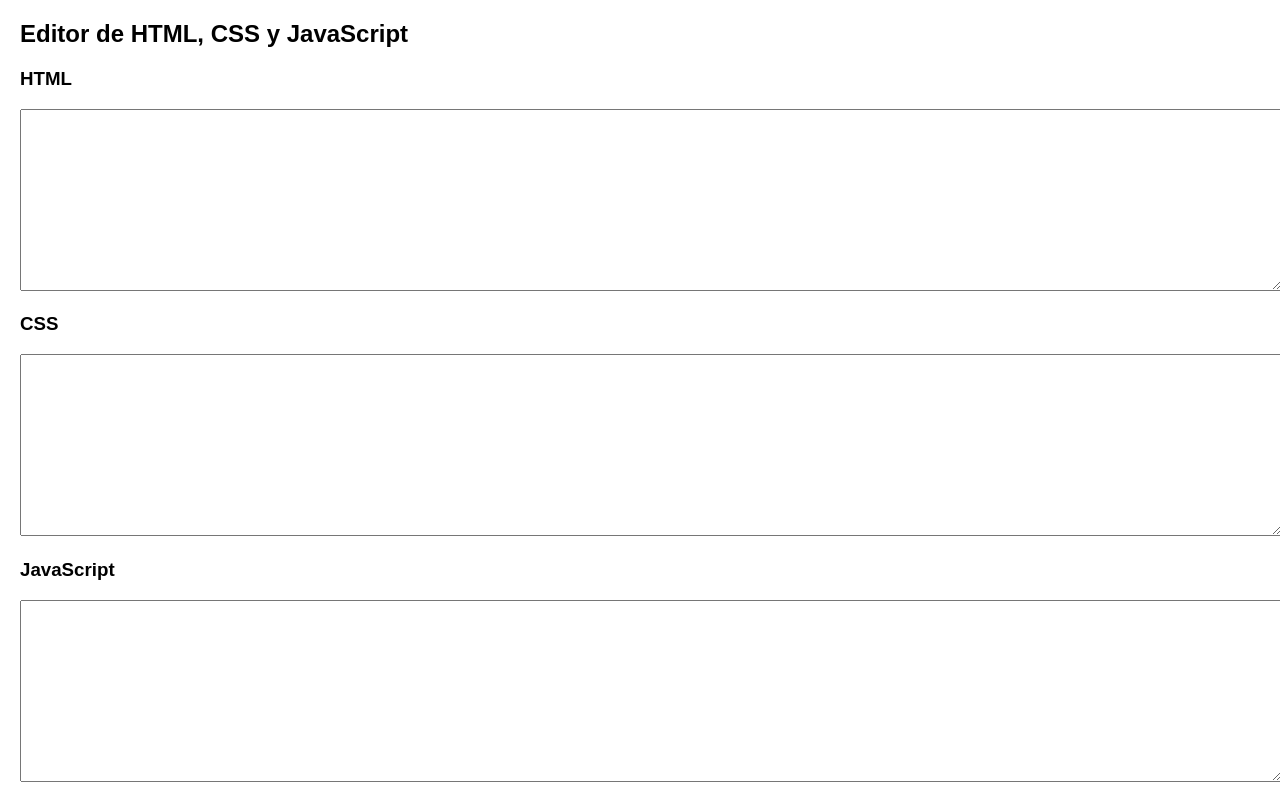
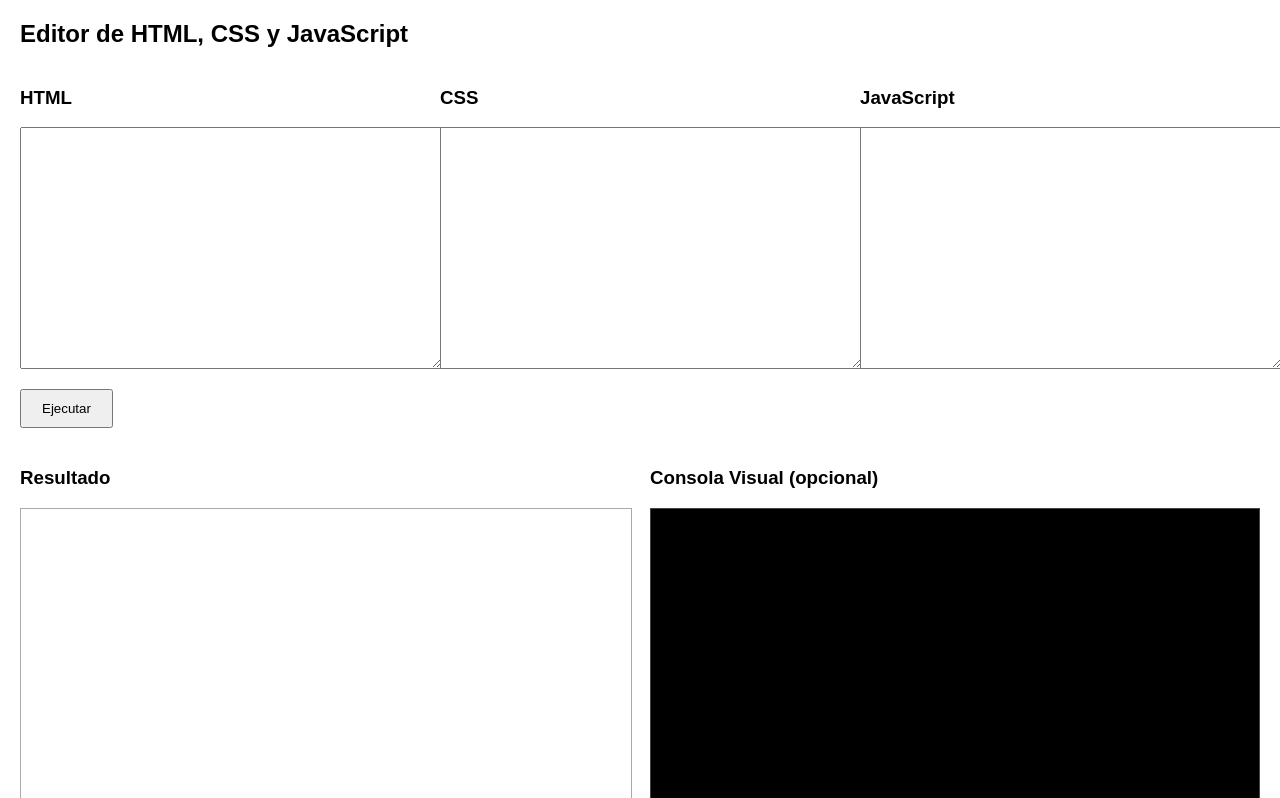
Before and after one commit to acmarcen/editor-html, a plain HTML site: page index.html in a window 1280 px wide. Shown: the top 798 px of the page. Drawn offline with Linux system fonts and the light colour scheme.

Commit message:
Update index.html

```diff
--- a/index.html
+++ b/index.html
@@ -12,10 +12,22 @@ body {
 
 textarea {
   width: 100%;
-  height: 160px;
+  height: 220px;
   font-family: monospace;
   font-size: 14px;
   padding: 10px;
+}
+
+.editors-container {
+  display: flex;
+  gap: 20px;
+  margin-bottom: 20px;
+}
+
+.editor-box {
+  flex: 1;
+  display: flex;
+  flex-direction: column;
 }
 
 .container {
@@ -54,16 +66,26 @@ iframe {
 
 <h2>Editor de HTML, CSS y JavaScript</h2>
 
+<div class="editors-container">
+
+  <div class="editor-box">
     <h3>HTML</h3>
     <textarea id="htmlInput"></textarea>
+  </div>
 
+  <div class="editor-box">
     <h3>CSS</h3>
     <textarea id="cssInput"></textarea>
+  </div>
 
+  <div class="editor-box">
     <h3>JavaScript</h3>
     <textarea id="jsInput"></textarea>
+  </div>
 
-<button onclick="runCode()" style="margin-top:15px; padding:10px 20px;">Ejecutar</button>
+</div>
+
+<button onclick="runCode()" style="padding:10px 20px;">Ejecutar</button>
 
 <div class="container">
 
```
Lines whose indentation alone changed are shown as unchanged.
